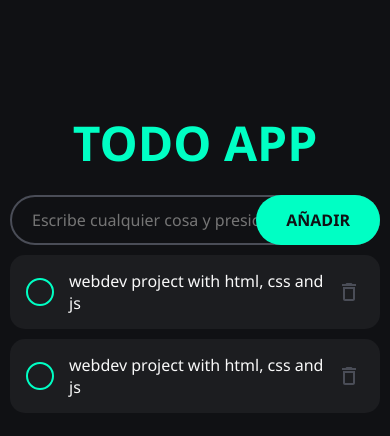
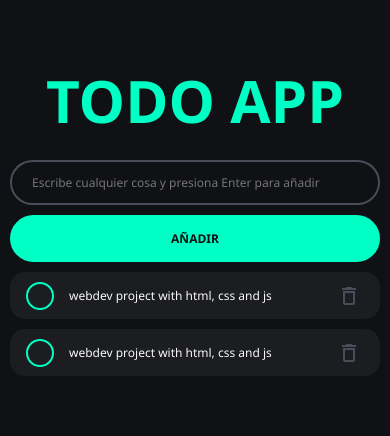
Before and after one commit to Juand4rck12/todo-app, a plain HTML site: page index.html in a window 390 px wide. Drawn offline with Linux system fonts and the light colour scheme.

Commit message:
responsive css

```diff
--- a/styles.css
+++ b/styles.css
@@ -143,3 +143,20 @@ input[type="checkbox"]:checked ~ .todo-text {
 input[type="checkbox"] {
     display: none;
 }
+
+@media (max-width: 500px) {
+    html {
+        font-size: 12px;
+    }
+    #add-button {
+        position: unset;
+        width: 100%;
+        margin-top: 10px;
+        padding: 15px;
+        height: auto;
+    }
+    h1 {
+        margin-top: 50px;
+        font-size: 15vw;
+    }
+}
```
